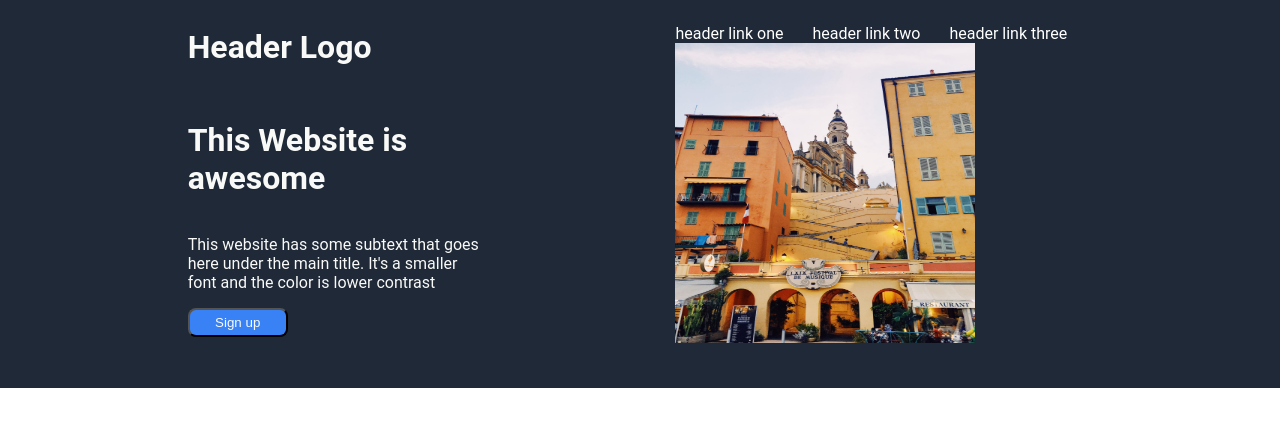
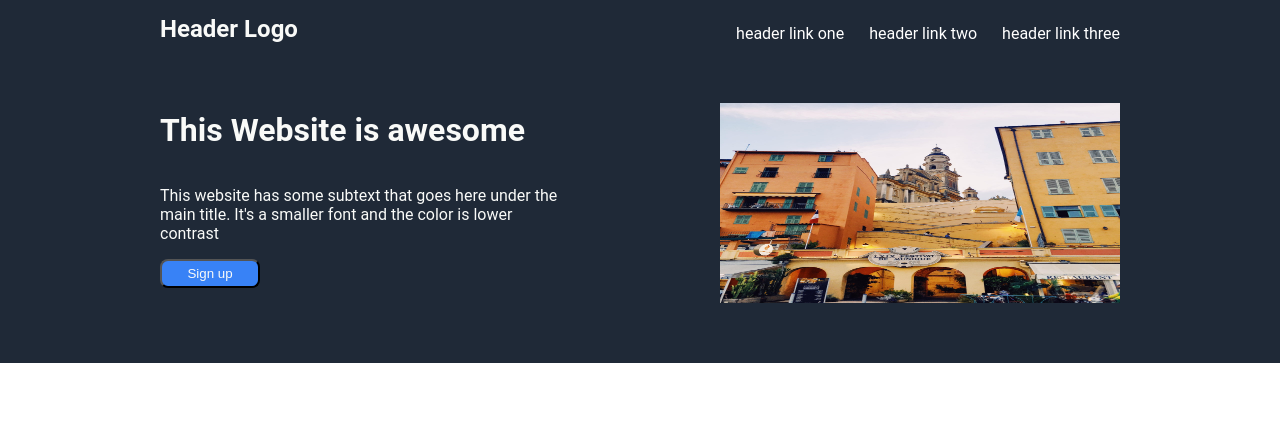
Before and after one commit to jlionbridge1/webpage-project, a plain HTML site: page index.html in a window 1280 px wide. Drawn offline with Linux system fonts and the light colour scheme.

Commit message:
Finish Styling in Header

```diff
--- a/styles.css
+++ b/styles.css
@@ -5,7 +5,7 @@ body {
 }
 
 .header {
-    padding-bottom: 45px;
+    padding-bottom: 60px;
     display: flex;
     justify-content: space-evenly;
 }
@@ -16,19 +16,26 @@ body {
 
 }
 
-.header > .left {
+.header > .left, .right  {
     display: flex;
     justify-content:space-around;
     flex-direction: column;
 
 }
 
+.right {
+    align-items: flex-end;
+
+}
+
+
 
 
 .hero {
     display: flex;
     flex-direction: column;
-    width: 300px;
+    width: 400px;
+    height: auto;
     word-wrap: normal;
     justify-content: center;
 }
@@ -45,8 +52,8 @@ body {
 }
 
 .head-image {
-    width: 300px;
-    height: 300px;
+    width: 400px;
+    height: 200px;
 
 }
 
@@ -61,18 +68,20 @@ button {
 a:link, a:visited {
     color: white;
     text-decoration: none;
-    padding-right: 25px;
+
+
 }
 
 .links {
     margin-top: 24px;
-
+    margin-bottom: 60px;
+    display: flex;
+    gap: 25px;
 
 }
 
-.right {
-    display: flex;
-    flex-direction: column;
-    justify-content:space-around;
+.logo {
+    margin-top: 0;
+    font-size: 24px;
 
 }
```
